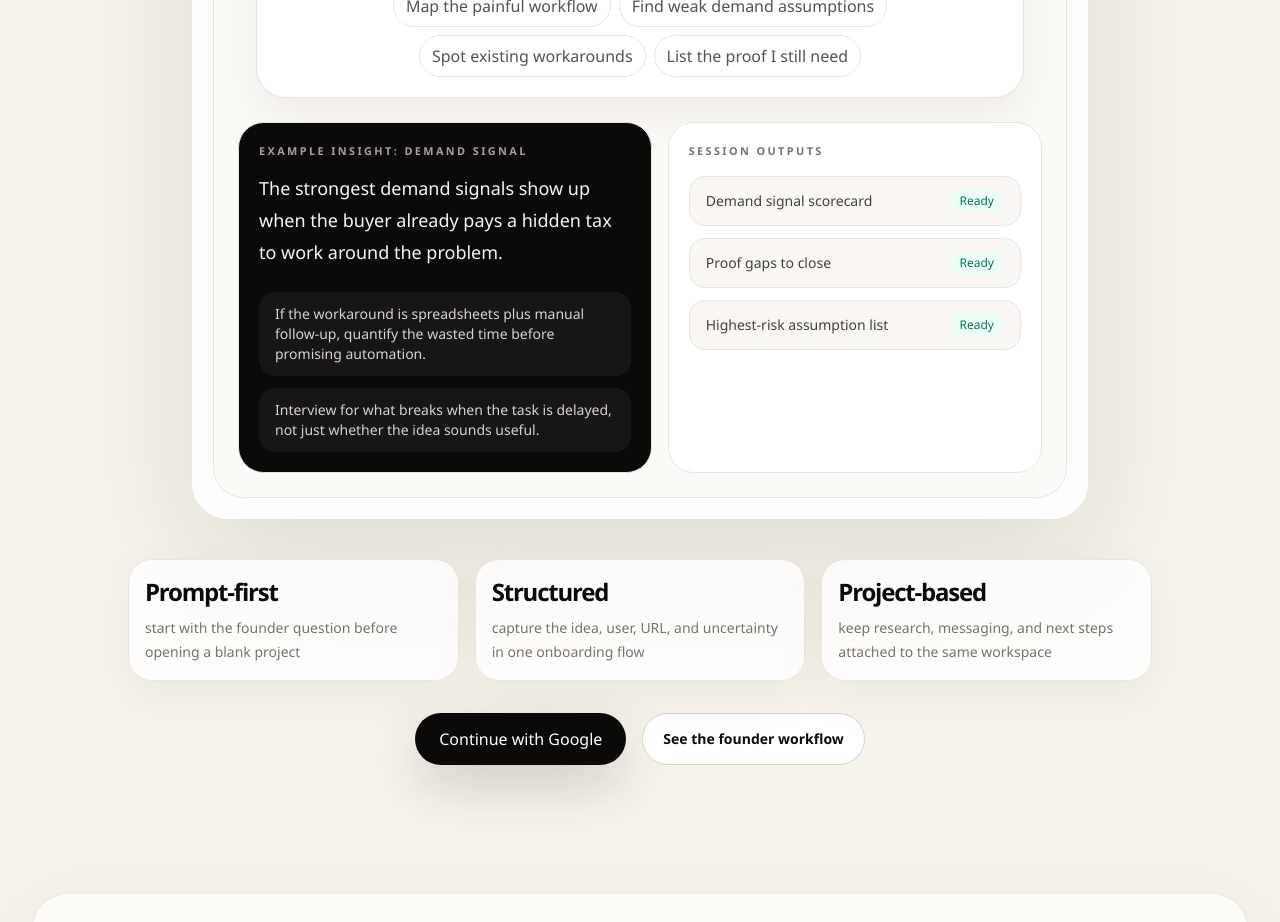
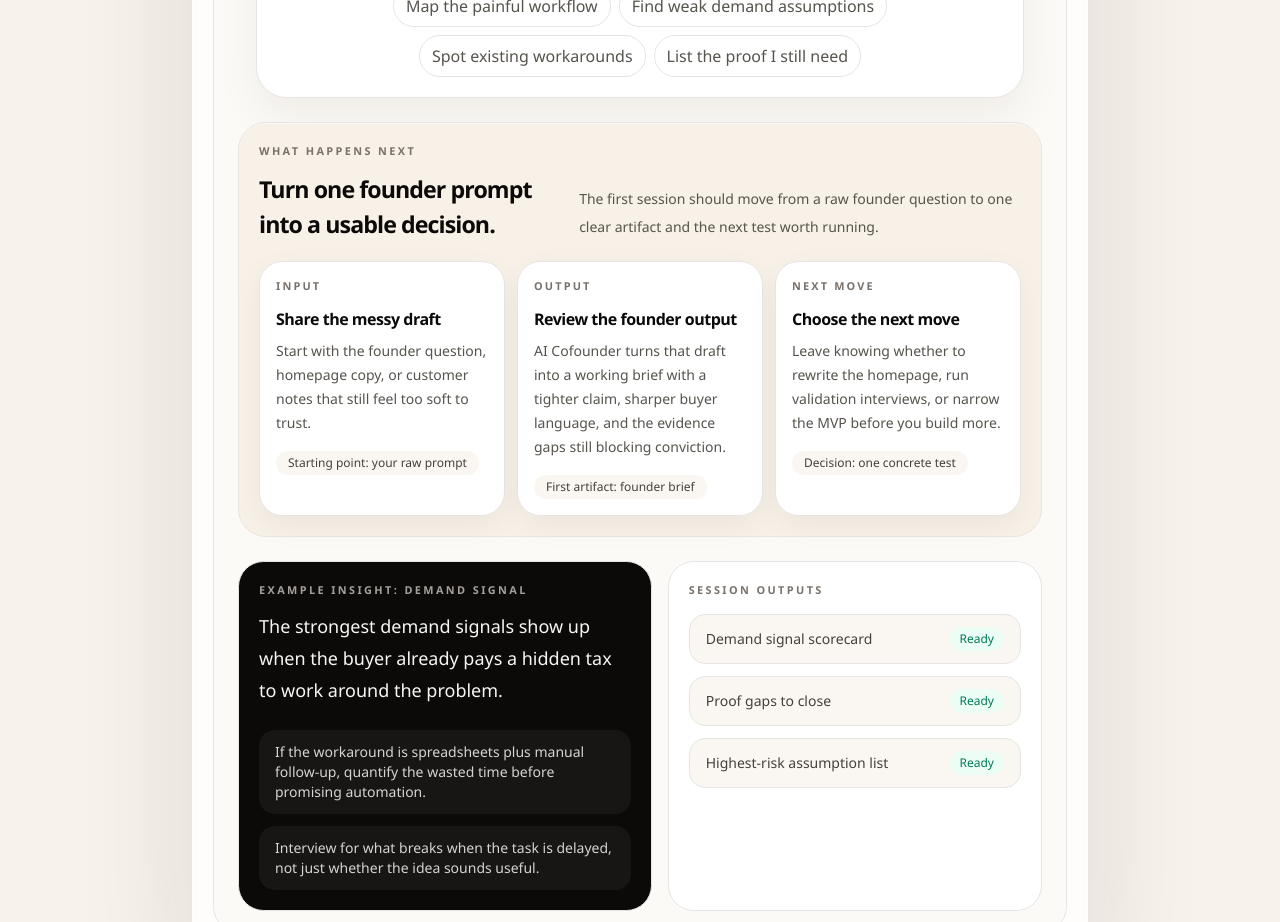
Before and after one commit to jianxux/aicofounder, a Next.js app: page / in a window 1280 px wide. Shown: the part 1340-2262 px from the top of the page. Built offline with nearby package versions, Linux system fonts and the light colour scheme; no server answers.

Commit message:
feat: clarify first session flow in landing hero
- add a compact hero workflow strip that explains input, output, and next move
- keep the flow close to the prompt form and session outputs
- cover the new hero content in the landing page test

```diff
--- a/src/app/page.tsx
+++ b/src/app/page.tsx
@@ -80,6 +80,27 @@ const firstSessionTimeline = [
     output: "Homepage headline direction, ICP notes, and the next 3 validation tasks.",
   },
 ];
+
+const heroWorkflowSteps = [
+  {
+    eyebrow: "Input",
+    title: "Share the messy draft",
+    body: "Start with the founder question, homepage copy, or customer notes that still feel too soft to trust.",
+    artifact: "Starting point: your raw prompt",
+  },
+  {
+    eyebrow: "Output",
+    title: "Review the founder output",
+    body: "AI Cofounder turns that draft into a working brief with a tighter claim, sharper buyer language, and the evidence gaps still blocking conviction.",
+    artifact: "First artifact: founder brief",
+  },
+  {
+    eyebrow: "Next move",
+    title: "Choose the next move",
+    body: "Leave knowing whether to rewrite the homepage, run validation interviews, or narrow the MVP before you build more.",
+    artifact: "Decision: one concrete test",
+  },
+] as const;
 
 const sampleArtifactRows = [
   {
@@ -429,6 +450,29 @@ export default function LandingPage() {
                   </div>
                 </form>
 
+                <div className="mt-6 rounded-[1.75rem] border border-stone-200 bg-[#f7f1e7] p-5 text-left shadow-[inset_0_1px_0_rgba(255,255,255,0.6)]">
+                  <div className="flex flex-col gap-3 md:flex-row md:items-end md:justify-between">
+                    <div>
+                      <div className="text-[0.68rem] font-semibold uppercase tracking-[0.22em] text-stone-500">What happens next</div>
+                      <h2 className="mt-3 text-[1.45rem] font-semibold tracking-[-0.04em] text-stone-950">Turn one founder prompt into a usable decision.</h2>
+                    </div>
+                    <p className="max-w-xl text-sm leading-7 text-stone-600">
+                      The first session should move from a raw founder question to one clear artifact and the next test worth running.
+                    </p>
+                  </div>
+
+                  <div className="mt-5 grid gap-3 lg:grid-cols-3">
+                    {heroWorkflowSteps.map((step) => (
+                      <div key={step.title} className="rounded-[1.45rem] border border-stone-200 bg-white px-4 py-4 shadow-[0_10px_30px_rgba(28,25,23,0.05)]">
+                        <div className="text-[0.68rem] font-semibold uppercase tracking-[0.2em] text-stone-500">{step.eyebrow}</div>
+                        <h3 className="mt-3 text-base font-semibold tracking-[-0.03em] text-stone-950">{step.title}</h3>
+                        <p className="mt-2 text-sm leading-6 text-stone-600">{step.body}</p>
+                        <div className="mt-4 inline-flex rounded-full bg-[#faf7f2] px-3 py-1 text-xs font-medium text-stone-700">{step.artifact}</div>
+                      </div>
+                    ))}
+                  </div>
+                </div>
+
                 <div className="mt-6 grid gap-4 text-left lg:grid-cols-[1.05fr_0.95fr]">
                   <div className="rounded-[1.6rem] border border-stone-200 bg-stone-950 p-5 text-stone-50">
                     <div className="text-[0.68rem] font-semibold uppercase tracking-[0.22em] text-stone-400">{activePreset.insightTitle}</div>
```
Also changed, not shown: 1 other file (tests, documents, lock files or other folders).
